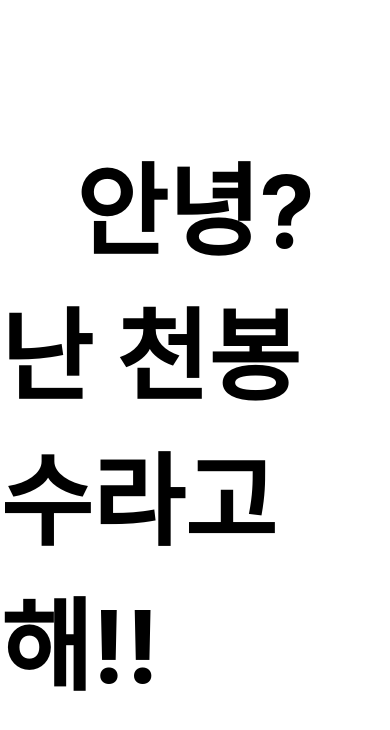
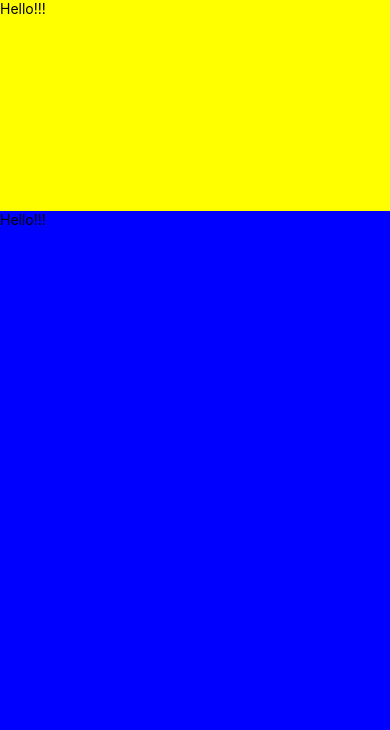
Before and after one commit to tigerish009/reactnaive-weatherapp, a React Native app: screen / in a window 390 px wide. Shown: the top 730 px of the page. Built offline with nearby package versions, Linux system fonts and the light colour scheme.

Commit message:
Layouts with Flexbox in React Native

```diff
--- a/App.js
+++ b/App.js
@@ -5,8 +5,8 @@
 export default function App() {
   return (
     <View style={styles.container}>
-      <Text style={styles.text}>안녕?</Text>
-      <Text style={styles.text}>난 천봉수라고해!!</Text>
+      <View style={styles.yellowView}><Text >Hello!!!</Text></View>
+      <View style={styles.blueView}><Text >Hello!!!</Text></View>
       <StatusBar style="auto" />
     </View>
   );
@@ -15,13 +15,13 @@
 const styles = StyleSheet.create({
   container: {
     flex: 1,
-    backgroundColor: 'white',
-    alignItems: 'center',
-    justifyContent: 'center',
   },
-  text: {
-    color: "black",
-    fontWeight: 'bold',
-    fontSize: 100,
+  yellowView: {
+    flex: 1,
+    backgroundColor: "yellow",
+  },
+  blueView: {
+    flex: 3,
+    backgroundColor: "blue",
   }
 });
```
